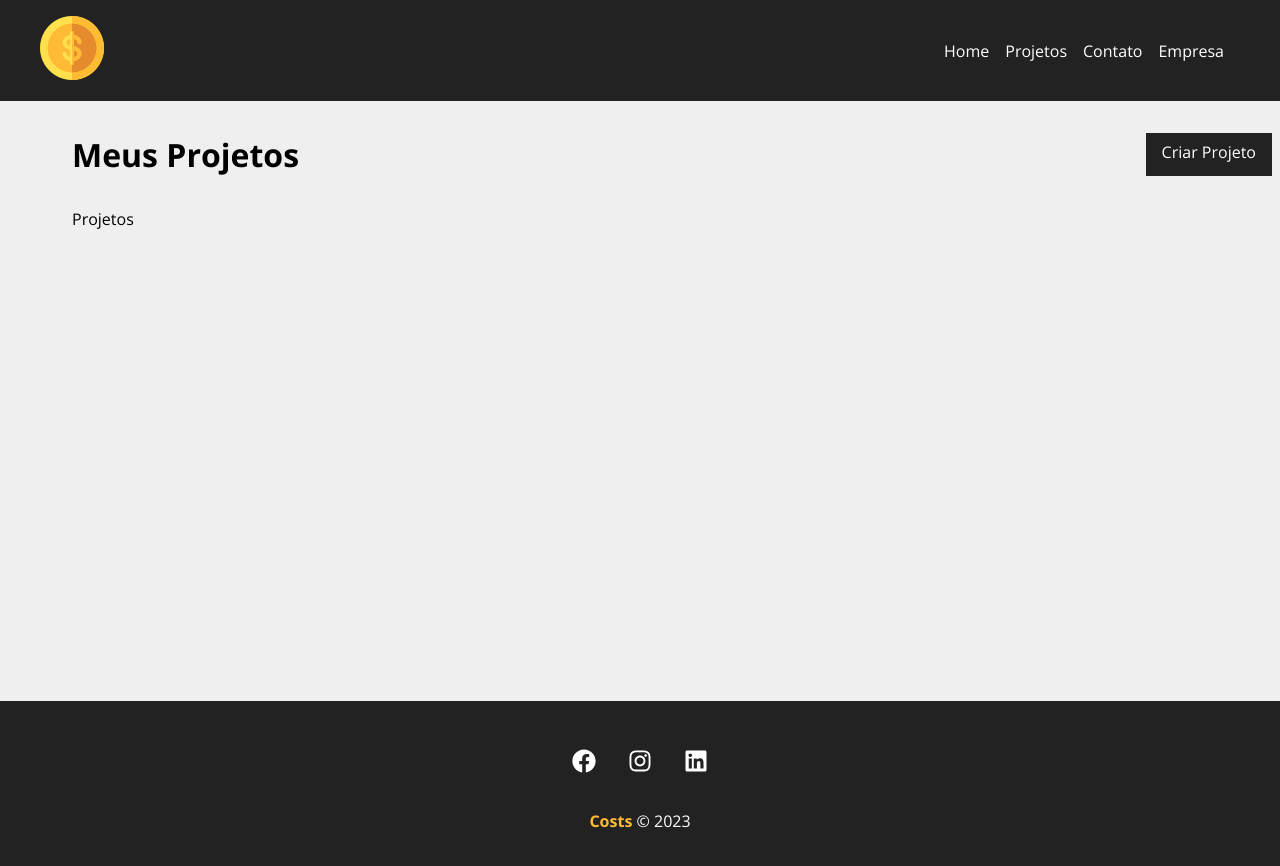
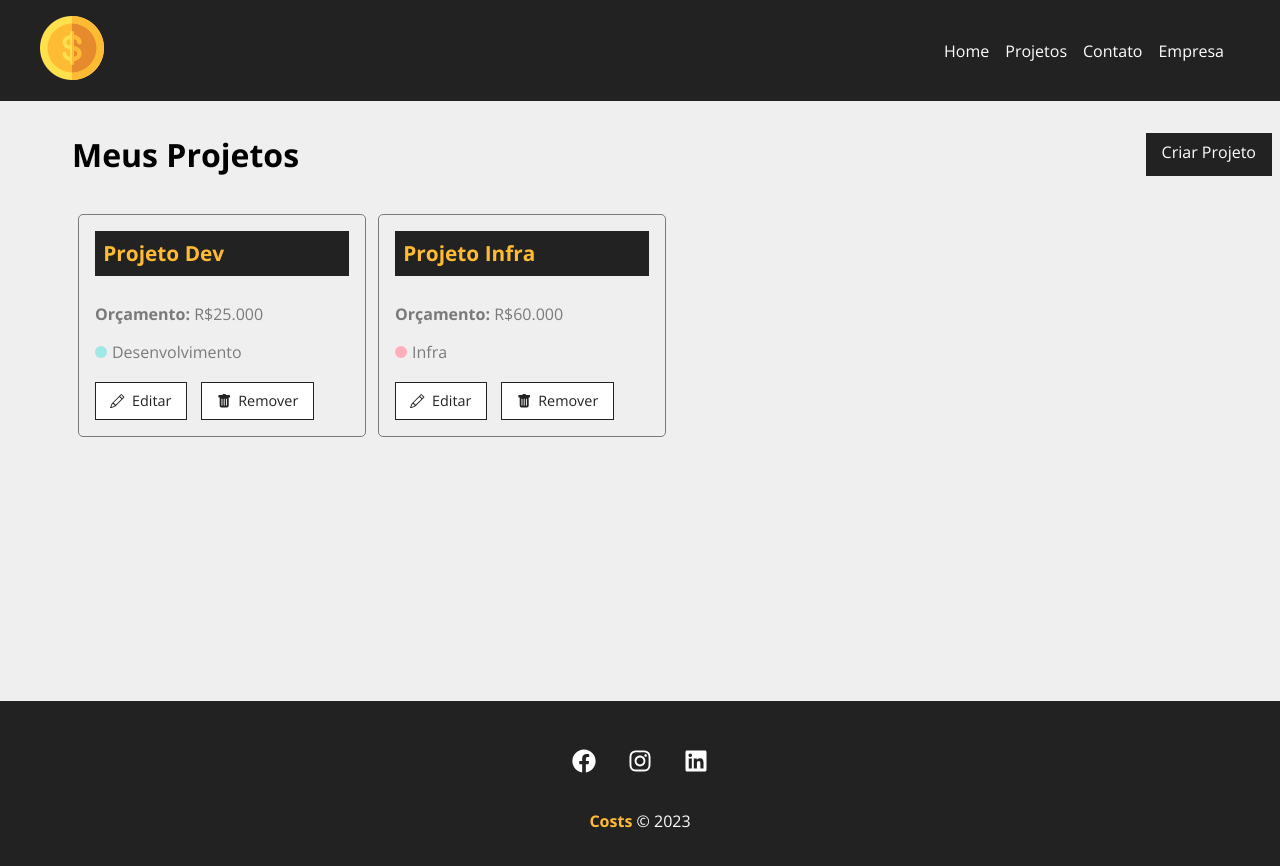
Before and after one commit to bobokamura/Costs-React, a React (Create React App) app: page /projects in a window 1280 px wide. Shown: the top 866 px of the page. Built offline with nearby package versions, Linux system fonts and the light colour scheme; data requests are answered from the project's data file.

Commit message:
Buscando projetos do banco de dados

```diff
--- a/db.json
+++ b/db.json
@@ -10,6 +10,17 @@
       "cost": 0,
       "services": [],
       "id": 1
+    },
+    {
+      "name": "Projeto Infra",
+      "budget": "60.000",
+      "category": {
+        "id": "1",
+        "name": "Infra"
+      },
+      "cost": 0,
+      "services": [],
+      "id": 2
     }
   ],
   "categories": [
--- a/src/components/pages/Projects.js
+++ b/src/components/pages/Projects.js
@@ -1,16 +1,35 @@
 import Message from "../layout/Message";
 import { useLocation } from "react-router-dom";
+import { useState, useEffect } from "react";
 import styles from "./Projects.module.css";
 import Container from "../layout/Container";
 import LinkButton from "../layout/LinkButton";
+import ProjectCard from "../project/ProjectCard";
 
 function Projects() {
+  const [projects, setProjects] = useState([]);
   const location = useLocation();
+
   let message = "";
 
   if (location.state) {
     message = location.state.message;
   }
+
+  useEffect(() => {
+    fetch("http://localhost:5000/projects", {
+      method: "GET",
+      headers: {
+        "Content-Type": "application/json",
+      },
+    })
+      .then((resp) => resp.json())
+      .then((data) => {
+        setProjects(data);
+      })
+
+      .catch((err) => console.log(err));
+  }, []);
 
   return (
     <div className={styles.project_container}>
@@ -20,7 +39,16 @@
       </div>
       {message && <Message type="success" msg={message} />}
       <Container customClass="start">
-        <p>Projetos</p>
+        {projects.length > 0 &&
+          projects.map((project) => (
+            <ProjectCard
+              key={project.id}
+              id={project.id}
+              name={project.name}
+              budget={project.budget}
+              category={project.category.name}
+            />
+          ))}
       </Container>
     </div>
   );
--- /dev/null
+++ b/src/components/project/ProjectCard.js
@@ -0,0 +1,28 @@
+import styles from "./ProjectCard.module.css";
+import { Link } from "react-router-dom";
+import { BsPencil, BsFillTrashFill } from "react-icons/bs";
+
+function ProjectCard({ id, name, budget, category, handleRemove }) {
+  return (
+    <div className={styles.project_card}>
+      <h4>{name}</h4>
+      <p>
+        <span>Orçamento:</span> R${budget}
+      </p>
+      <p className={styles.category_text}>
+        <span className={`${styles[category.toLowerCase()]}`}></span>
+        {category}
+      </p>
+      <div className={styles.project_card_actions}>
+        <Link to="/">
+          <BsPencil /> Editar
+        </Link>
+        <button>
+          <BsFillTrashFill /> Remover
+        </button>
+      </div>
+    </div>
+  );
+}
+
+export default ProjectCard;
--- /dev/null
+++ b/src/components/project/ProjectCard.module.css
@@ -0,0 +1,87 @@
+.project_card {
+  padding: 1em;
+  border: 1px solid #7a7a7a;
+  border-radius: 5px;
+  width: 24%; /*largura definida no total de espaço disponível*/
+  margin: 0.5%; /*afastar um card do outro*/
+}
+
+.project_card h4 {
+  background-color: #222;
+  color: #ffbb33;
+  padding: 0.4em;
+  margin-bottom: 1.3em; /*afastar de outros conteúdos*/
+  font-size: 1.3em;
+}
+
+.project_card p {
+  color: #7a7a7a;
+  margin-bottom: 1em;
+}
+
+.project_card span {
+  font-weight: bold;
+}
+
+.category_text {
+  display: flex;
+  align-items: center;
+}
+
+.category_text span {
+  display: block; /*por ser span, não possui regra de default*/
+  width: 12px;
+  height: 12px;
+  border-radius: 50%; /*fazer a "bolinha no span"*/
+  background-color: #ccc;
+  margin-right: 5px; /*afastar do título*/
+}
+
+.category_text .infra {
+  background-color: #ffaebc;
+}
+
+.category_text .desenvolvimento {
+  background-color: #a0e7e5;
+}
+
+.category_text .design {
+  background-color: #b4f8c8;
+}
+
+.category_text .planejamento {
+  background-color: #ffaebc;
+}
+
+.project_card_actions {
+  margin-top: 1.2em; /*afastar do resto*/
+  display: flex;
+  align-items: center; /*alinhar na vertical*/
+}
+
+.project_card_actions a,
+.project_card_actions button {
+  text-decoration: none;
+  border: none;
+  background-color: #fff;
+  color: #222;
+  font-size: 0.9em;
+  padding: 0.6em 1em;
+  margin-right: 1em;
+  cursor: pointer;
+  border: 1px solid #222;
+  display: flex;
+  align-items: center;
+  justify-content: center;
+  transition: 0.5s;
+}
+
+.project_card_actions svg {
+  margin-right: 0.5em;
+}
+
+.project_card_actions a:hover,
+.project_card_actions button:hover {
+  background-color: #222;
+  color: #ffbb33;
+}
```
